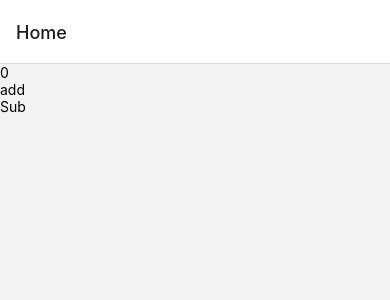
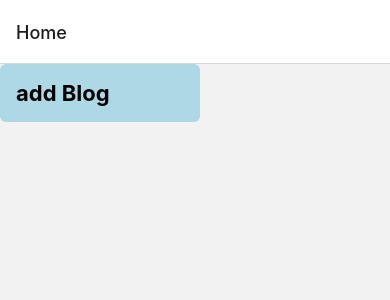
Before and after one commit to ItsMeVishal007/Native-Blog, a React Native app: screen / in a window 390 px wide. Shown: the top 300 px of the page. Built offline with nearby package versions, Linux system fonts and the light colour scheme.

Commit message:
impliment the add bog feature

```diff
--- a/src/contexts/BlogContext.js
+++ b/src/contexts/BlogContext.js
@@ -3,9 +3,17 @@ import React, { useState } from "react";
 const BlogContext = React.createContext();
 
 export const BlogProvider = ({ children }) => {
-  const [val, setVal] = useState(0);
+  const [blog, setBlog] = useState([]);
+
+  const addBlog = () => {
+    setBlog((previousBlog) => [
+      ...previousBlog,
+      { title: `This is Blog #${blog.length + 1}` },
+    ]);
+  };
+
   return (
-    <BlogContext.Provider value={{ val, setVal }}>
+    <BlogContext.Provider value={{ blogPost: blog, addBlog }}>
       {children}
     </BlogContext.Provider>
   );
--- a/src/screens/IndexScreen.js
+++ b/src/screens/IndexScreen.js
@@ -1,28 +1,43 @@
 import React, { useContext } from "react";
-import { Text, View, StyleSheet, TouchableOpacity } from "react-native";
+import {
+  Text,
+  View,
+  StyleSheet,
+  TouchableOpacity,
+  FlatList,
+} from "react-native";
 import BlogContext from "../contexts/BlogContext";
 
 const Index = () => {
-  const { val, setVal } = useContext(BlogContext);
+  const { blogPost, addBlog } = useContext(BlogContext);
   return (
     <View>
-      <Text>{val}</Text>
-      <TouchableOpacity
-        onPress={() => {
-          setVal((previousVal) => previousVal + 1);
-        }}
-      >
-        <Text>add</Text>
-      </TouchableOpacity>
-      <TouchableOpacity
-        onPress={() => {
-          setVal((previousVal) => previousVal - 1);
-        }}
-      >
-        <Text>Sub</Text>
+      <FlatList
+
+        data={blogPost}
+        keyExtractor={(item) => item.title}
+        renderItem={({ item }) => <Text>{item.title}</Text>}
+      />
+      <TouchableOpacity style={Styles.btn} onPress={() => addBlog()}>
+        <Text style={Styles.btnText}>add Blog</Text>
       </TouchableOpacity>
     </View>
   );
 };
 
+const Styles = StyleSheet.create({
+  btn: {
+    backgroundColor: "lightblue",
+    textAlign: "center",
+    padding: 16,
+    borderRadius: 6,
+    width: 200,
+
+  },
+  btnText: {
+    fontSize: 22,
+    fontWeight: "bold",
+  },
+});
+
 export default Index;
```
